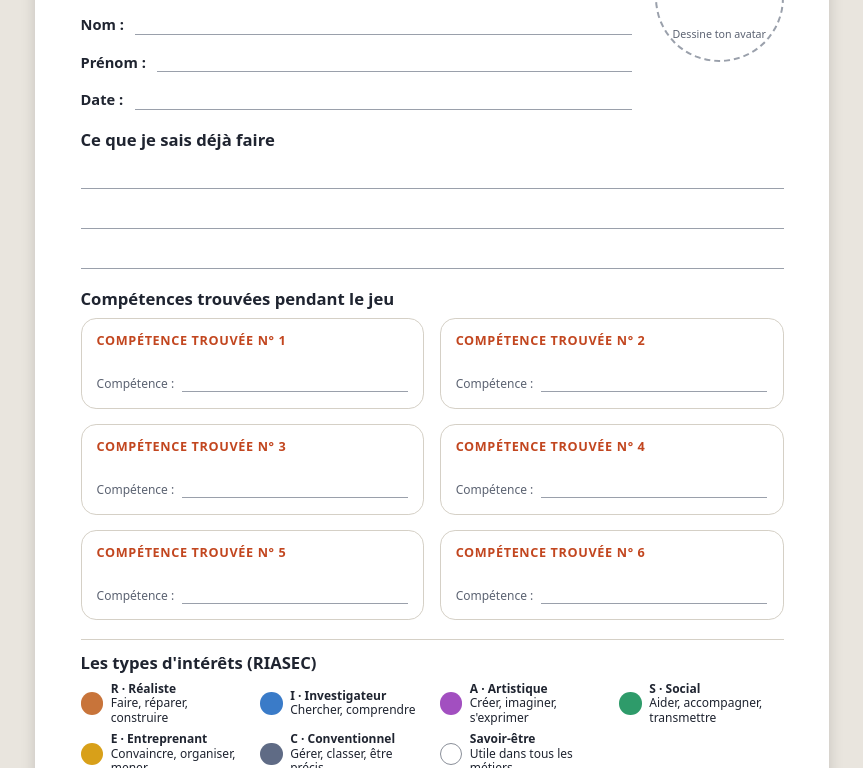
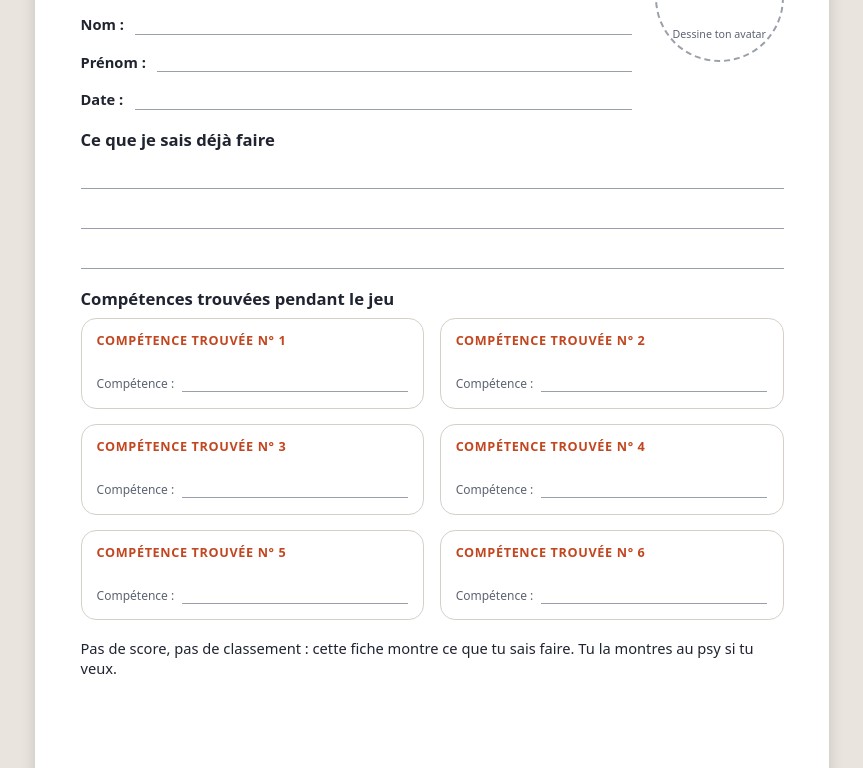
Before and after one commit to Code4sud/2026-equipe-12, a website: page public/fiche-papier.html in a window 1280 px wide. Shown: the part 184-952 px from the top of the page, without its empty margins (208-1071 px from the left). Drawn offline with Linux system fonts and the light colour scheme.

Commit message:
Fiche papier : sans la légende des types d'intérêts (RIASEC)

```diff
--- a/public/fiche-papier.html
+++ b/public/fiche-papier.html
@@ -8,7 +8,6 @@
   <style>
     :root {
       --texte: #1f2430; --discret: #5c6372; --trait: #9aa0ab; --bord: #d5d0c6; --accent: #c2461f;
-      --R: #c8743a; --I: #3a7bc8; --A: #a24fc0; --S: #2e9b6a; --E: #d8a019; --C: #5f6b85; --blanc: #8a8f99;
     }
     * { box-sizing: border-box; }
     html { background: #e9e5de; }
@@ -55,16 +54,9 @@
     .case .ligne-etiquette { display: flex; align-items: flex-end; gap: 2mm; font-size: 9pt; color: var(--discret); }
     .case .ligne-etiquette span:last-child { flex: 1; border-bottom: 1.2px solid var(--trait); height: 10mm; }
 
-    .legende { border-top: 1.5px solid var(--bord); padding-top: 3mm; }
-    .legende ul { list-style: none; margin: 0; padding: 0; display: grid; grid-template-columns: repeat(4, 1fr); gap: 2mm 4mm; font-size: 9pt; }
-    @media (max-width: 820px) { .legende ul { grid-template-columns: 1fr 1fr; } }
-    .legende li { display: flex; align-items: center; gap: 2mm; line-height: 1.2; }
-    .legende .pastille {
       width: 6mm; height: 6mm; border-radius: 50%; flex: none; background: var(--c);
       -webkit-print-color-adjust: exact; print-color-adjust: exact;
     }
-    .legende .pastille.blanche { background: #fff; border: 1.5px solid var(--blanc); }
-    .legende strong { display: block; }
 
     .pied { margin-top: auto; font-size: 8.5pt; color: var(--discret); text-align: center; }
 
@@ -115,18 +107,6 @@
       </div>
     </section>
 
-    <section class="legende">
-      <h2>Les types d'intérêts (RIASEC)</h2>
-      <ul>
-        <li><span class="pastille" style="--c: var(--R)"></span><span><strong>R · Réaliste</strong>Faire, réparer, construire</span></li>
-        <li><span class="pastille" style="--c: var(--I)"></span><span><strong>I · Investigateur</strong>Chercher, comprendre</span></li>
-        <li><span class="pastille" style="--c: var(--A)"></span><span><strong>A · Artistique</strong>Créer, imaginer, s'exprimer</span></li>
-        <li><span class="pastille" style="--c: var(--S)"></span><span><strong>S · Social</strong>Aider, accompagner, transmettre</span></li>
-        <li><span class="pastille" style="--c: var(--E)"></span><span><strong>E · Entreprenant</strong>Convaincre, organiser, mener</span></li>
-        <li><span class="pastille" style="--c: var(--C)"></span><span><strong>C · Conventionnel</strong>Gérer, classer, être précis</span></li>
-        <li><span class="pastille blanche"></span><span><strong>Savoir-être</strong>Utile dans tous les métiers</span></li>
-      </ul>
-    </section>
 
     <p class="pied">Pas de score, pas de classement : cette fiche montre ce que tu sais faire. Tu la montres au psy si tu veux.</p>
   </main>
```
Also changed, not shown: test/front.test.js (+3 -2 lines).
